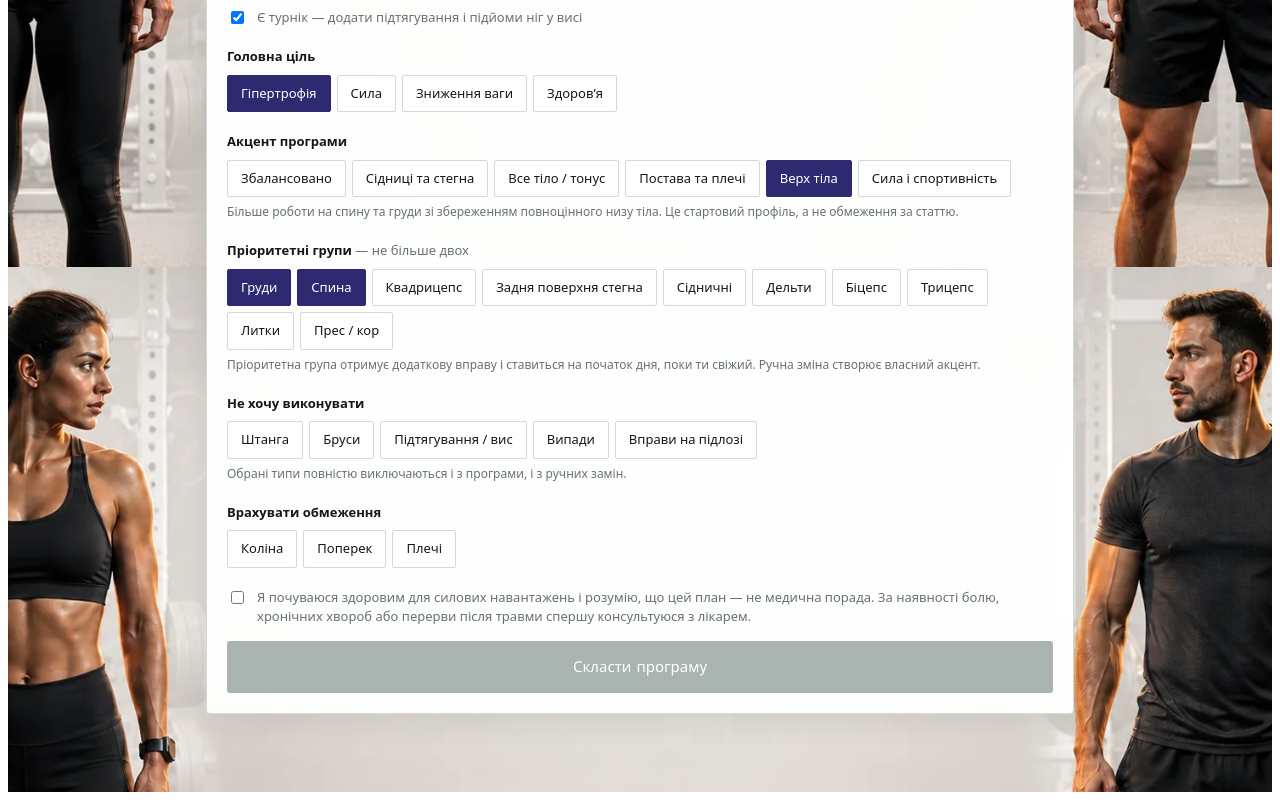
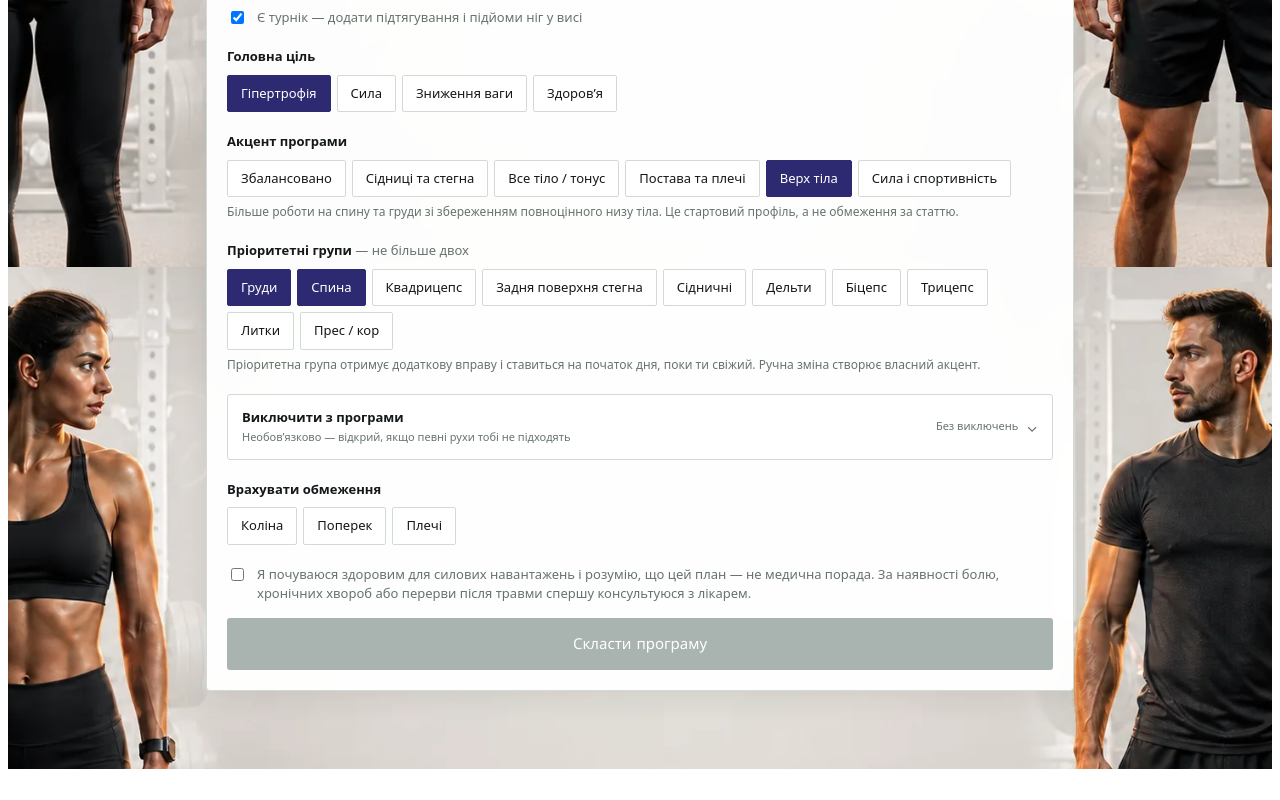
Before and after one commit to igsamchenko-cmyk/gym-program-generator, a React (Vite) app: page / in a window 1280 px wide. Shown: the part 1341-2141 px from the top of the page. After the commit the page ends 2118 px from the top, so only its background shows below. Built offline with nearby package versions, Linux system fonts and the light colour scheme.

Commit message:
feat: simplify exercise exclusions menu

```diff
--- a/src/TrainingConstructor.jsx
+++ b/src/TrainingConstructor.jsx
@@ -88,6 +88,28 @@ const CSS = `
 .tk-opt{font:inherit;font-size:13px;padding:8px 13px;border:1px solid var(--line);background:var(--card);color:var(--ink);border-radius:2px;cursor:pointer;}
 .tk-opt:hover{border-color:var(--link);}
 .tk-opt[aria-pressed="true"]{background:var(--deep);border-color:var(--deep);color:#fff;}
+.tk-exclude{border:1px solid var(--line);border-radius:3px;background:var(--card);overflow:hidden;}
+.tk-exclude summary{display:flex;align-items:center;justify-content:space-between;gap:16px;padding:13px 14px;cursor:pointer;list-style:none;}
+.tk-exclude summary::-webkit-details-marker{display:none;}
+.tk-exclude summary:focus-visible{outline:2px solid var(--link);outline-offset:-2px;}
+.tk-exclude-heading{display:flex;flex-direction:column;gap:2px;min-width:0;}
+.tk-exclude-heading strong{font-size:13px;}
+.tk-exclude-heading small{font-size:11px;font-weight:400;color:var(--steel);}
+.tk-exclude-state{display:flex;align-items:center;gap:8px;flex-shrink:0;font-size:11px;color:var(--steel);white-space:nowrap;}
+.tk-exclude-state::after{content:"⌄";font-size:15px;line-height:1;transition:transform .15s ease;}
+.tk-exclude[open] .tk-exclude-state::after{transform:rotate(180deg);}
+.tk-exclude-body{padding:12px 14px 14px;border-top:1px solid var(--line);}
+.tk-exclude-intro{font-size:12px;color:var(--steel);margin:0 0 10px;}
+.tk-exclude-grid{display:grid;grid-template-columns:repeat(auto-fit,minmax(230px,1fr));gap:8px;}
+.tk-exclude-item{font:inherit;display:flex;align-items:flex-start;gap:10px;padding:11px 12px;text-align:left;border:1px solid var(--line);border-radius:3px;background:var(--card);color:var(--ink);cursor:pointer;}
+.tk-exclude-item:hover{border-color:var(--link);}
+.tk-exclude-item[aria-pressed="true"]{border-color:var(--deep);background:var(--surf);}
+.tk-exclude-box{display:grid;place-items:center;width:18px;height:18px;flex:0 0 18px;margin-top:1px;border:1px solid var(--line);border-radius:2px;font-size:12px;color:#fff;}
+.tk-exclude-item[aria-pressed="true"] .tk-exclude-box{border-color:var(--deep);background:var(--deep);}
+.tk-exclude-copy{display:flex;flex-direction:column;gap:2px;}
+.tk-exclude-copy b{font-size:12px;font-weight:600;}
+.tk-exclude-copy small{font-size:11px;color:var(--steel);line-height:1.35;}
+.tk-exclude-warning{font-size:11px;color:var(--hot);margin:10px 0 0;}
 .tk-opt:focus-visible,.tk-wk:focus-visible,.tk-day:focus-visible,.tk-mini:focus-visible{outline:2px solid var(--link);outline-offset:2px;}
 .tk-num{font:inherit;font-family:ui-monospace,SFMono-Regular,Consolas,'Liberation Mono',monospace;width:88px;padding:9px 11px;border:1px solid var(--line);border-radius:2px;background:var(--card);color:var(--ink);}
 .tk-cta{font:inherit;font-family:'Arial Black','Segoe UI',system-ui,sans-serif;font-weight:500;font-size:15px;width:100%;padding:15px;background:var(--deep);color:#fff;border:none;border-radius:3px;cursor:pointer;}
@@ -225,6 +247,36 @@ function OptRow({ options, value, onChange, multi }) {
         <button key={k} type="button" className="tk-opt" aria-pressed={active(k)} onClick={() => toggle(k)}>{label}</button>
       ))}
     </div>
+  );
+}
+
+function ExclusionMenu({ value, onChange, floorWarning }) {
+  const toggle = (key) => onChange(value.includes(key) ? value.filter((item) => item !== key) : [...value, key]);
+  return (
+    <details className="tk-exclude" open={value.length > 0 ? true : undefined}>
+      <summary>
+        <span className="tk-exclude-heading">
+          <strong>Виключити з програми</strong>
+          <small>Необов’язково — відкрий, якщо певні рухи тобі не підходять</small>
+        </span>
+        <span className="tk-exclude-state">{value.length ? `Обрано: ${value.length}` : 'Без виключень'}</span>
+      </summary>
+      <div className="tk-exclude-body">
+        <p className="tk-exclude-intro">Позначені категорії не потраплять ні в готову програму, ні до списку ручних замін.</p>
+        <div className="tk-exclude-grid">
+          {Object.entries(AVOID).map(([key, option]) => {
+            const selected = value.includes(key);
+            return (
+              <button key={key} type="button" className="tk-exclude-item" aria-pressed={selected} onClick={() => toggle(key)}>
+                <span className="tk-exclude-box" aria-hidden="true">{selected ? '✓' : ''}</span>
+                <span className="tk-exclude-copy"><b>{option.label}</b><small>{option.note}</small></span>
+              </button>
+            );
+          })}
+        </div>
+        {floorWarning && <p className="tk-exclude-warning">Для тренувань лише з вагою тіла це суттєво скоротить вибір вправ.</p>}
+      </div>
+    </details>
   );
 }
 
@@ -431,12 +483,8 @@ function Wizard({ p, set, onBuild }) {
       </div>
 
       <div className="tk-field">
-        <span className="tk-lbl">Не хочу виконувати</span>
-        <OptRow multi options={Object.entries(AVOID).map(([k, v]) => [k, v.label])} value={p.avoid} onChange={(avoid) => set({ avoid })} />
-        <div className="tk-hint">
-          Обрані типи повністю виключаються і з програми, і з ручних замін.
-          {p.place === 'bw' && p.avoid.includes('floor') ? ' При тренуваннях лише з вагою тіла це може суттєво скоротити вибір вправ.' : ''}
-        </div>
+        <ExclusionMenu value={p.avoid} onChange={(avoid) => set({ avoid })}
+          floorWarning={p.place === 'bw' && p.avoid.includes('floor')} />
       </div>
 
       <div className="tk-field">
--- a/src/engine.js
+++ b/src/engine.js
@@ -40,11 +40,11 @@ const FOCUS = {
 const CUSTOM_FOCUS = { label: 'Власний акцент', note: 'Пріоритетні групи налаштовані вручну.' };
 
 const AVOID = {
-  barbell: { label: 'Штанга', note: 'усі вправи зі штангою' },
-  dips: { label: 'Бруси', note: 'звичайні та зворотні бруси' },
-  pullups: { label: 'Підтягування / вис', note: 'рухи на турніку' },
-  lunges: { label: 'Випади', note: 'випади й спліт-присідання' },
-  floor: { label: 'Вправи на підлозі', note: 'рухи лежачи, планки та віджимання від підлоги' },
+  barbell: { label: 'Вправи зі штангою', note: 'жими, тяги та присідання зі штангою' },
+  dips: { label: 'Бруси та віджимання від лави', note: 'віджимання на брусах і зворотні віджимання' },
+  pullups: { label: 'Підтягування та вправи у висі', note: 'підтягування, підйоми ніг та інші рухи у висі' },
+  lunges: { label: 'Випади й спліт-присідання', note: 'випади вперед або назад і спліт-присідання' },
+  floor: { label: 'Вправи на підлозі', note: 'віджимання, планки та вправи лежачи' },
 };
 const AVOID_IDS = {
   dips: new Set(['weighted_dips', 'bench_dips']),
```
Also changed, not shown: 1 other file (tests, documents, lock files or other folders).
